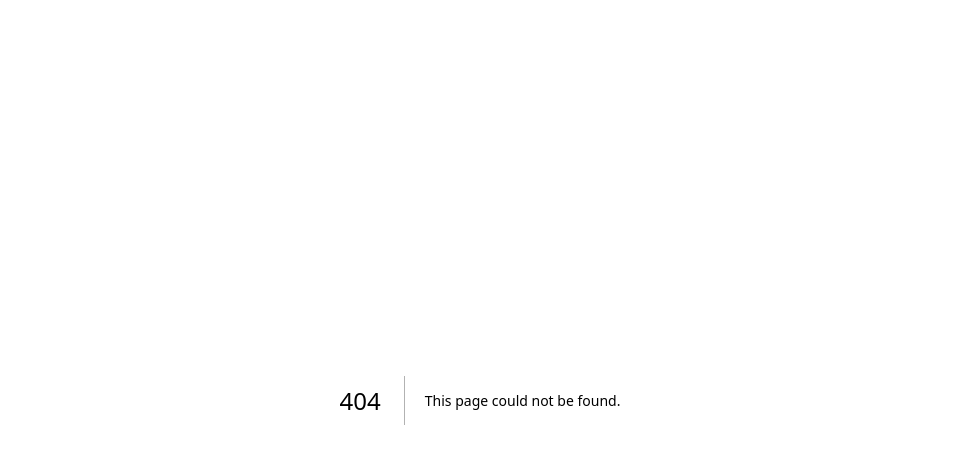
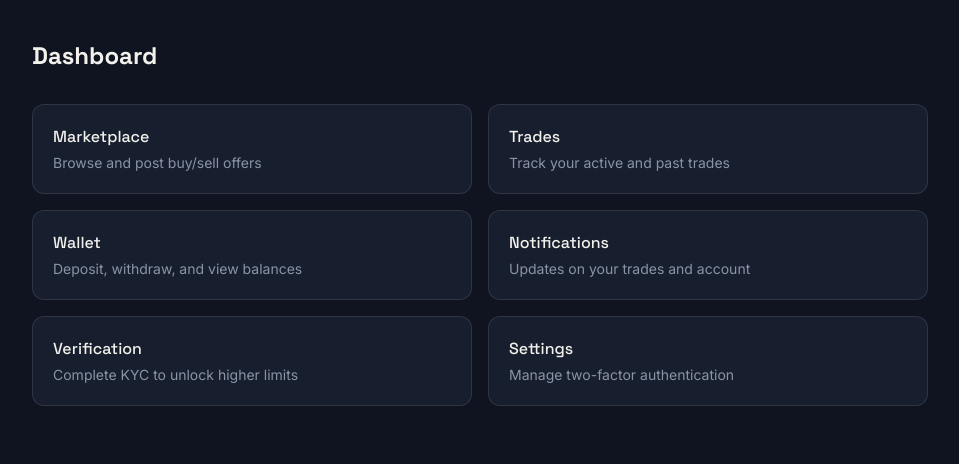
Before and after one commit to abi677715-del/kuno-p2p-platform, a Next.js app in the folder frontend/: page /dashboard in a window 1280 px wide. Before the commit this address had no page. Shown: the top 464 px of the page, without its empty margins (160-1119 px from the left). Built offline with nearby package versions, Linux system fonts and the light colour scheme; sample sign-in values are in the browser's storage.

Commit message:
Create page.tsx

```diff
--- /dev/null
+++ b/frontend/app/dashboard/page.tsx
@@ -0,0 +1,47 @@
+'use client';
+
+import { useEffect, useState } from 'react';
+
+const links = [
+  { href: '/marketplace', label: 'Marketplace', description: 'Browse and post buy/sell offers' },
+  { href: '/trades', label: 'Trades', description: 'Track your active and past trades' },
+  { href: '/wallet', label: 'Wallet', description: 'Deposit, withdraw, and view balances' },
+  { href: '/notifications', label: 'Notifications', description: 'Updates on your trades and account' },
+  { href: '/kyc', label: 'Verification', description: 'Complete KYC to unlock higher limits' },
+  { href: '/settings/2fa', label: 'Settings', description: 'Manage two-factor authentication' },
+];
+
+export default function DashboardPage() {
+  const [ready, setReady] = useState(false);
+
+  useEffect(() => {
+    if (!localStorage.getItem('accessToken')) {
+      window.location.href = '/login';
+      return;
+    }
+    setReady(true);
+  }, []);
+
+  if (!ready) return null;
+
+  return (
+    <main className="min-h-screen bg-ink px-6 py-10 md:px-12">
+      <div className="max-w-4xl mx-auto">
+        <h1 className="font-display font-bold text-2xl text-paper mb-8">Dashboard</h1>
+
+        <div className="grid grid-cols-1 sm:grid-cols-2 gap-4">
+          {links.map((link) => (
+            <a
+              key={link.href}
+              href={link.href}
+              className="block bg-surface border border-white/10 rounded-xl p-5 hover:border-white/25 transition-colors"
+            >
+              <p className="font-display font-medium text-paper">{link.label}</p>
+              <p className="text-sm text-muted mt-1">{link.description}</p>
+            </a>
+          ))}
+        </div>
+      </div>
+    </main>
+  );
+}
```
